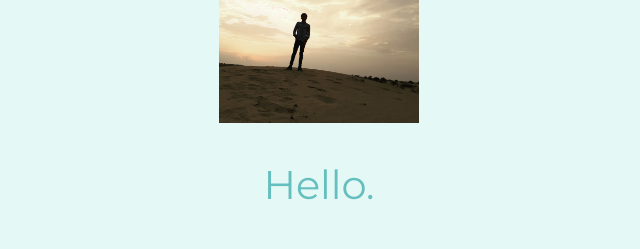
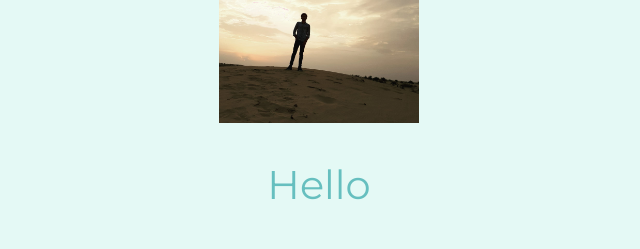
Before and after one commit to Aryan-Mac01/Initial-website, a plain HTML site: page index.html in a window 1280 px wide. Shown: the part 983-1232 px from the top of the page, 321-961 px from the left. Drawn offline with Linux system fonts and the light colour scheme.

Commit message:
Update index.html

```diff
--- a/index.html
+++ b/index.html
@@ -21,7 +21,7 @@
   <div class="middle-container">
     <div class="profile">
       <img  class="image" src="myimage.jpeg">
-      <h2>Hello.</h2>
+      <h2>Hello</h2>
       <p class="intro">Hey! This is Aryan, a web develepment enthusiast and a B-TECH student in PSIT.</p>
     </div>
     <hr>
```
